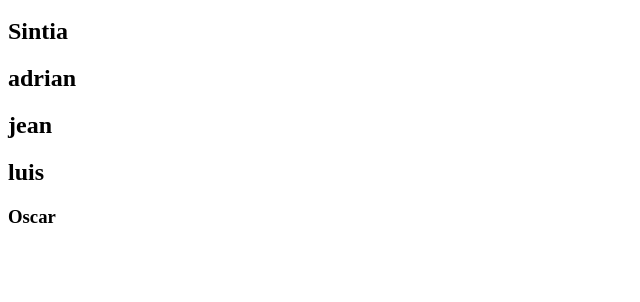
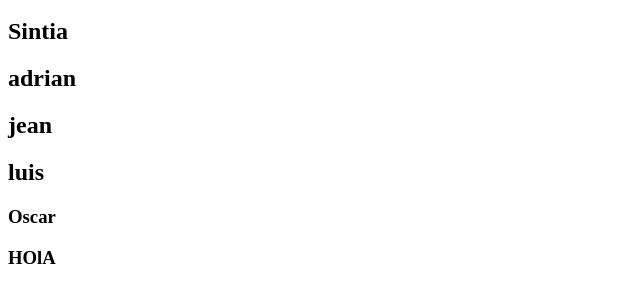
Before and after one commit to adrian-river/ayphu-my-firts-repository, a plain HTML site: page index.html in a window 1280 px wide. Shown: the part 48-350 px from the top of the page, without its empty margins (0-640 px from the left). Drawn offline with Linux system fonts and the light colour scheme.

Commit message:
Pequeño cambio

```diff
--- a/index.html
+++ b/index.html
@@ -4,3 +4,4 @@
 <h2>jean</h2>
 <h2>luis</h2>
 <h3>Oscar</h3>
+<h3>HOlA</h3>
```
